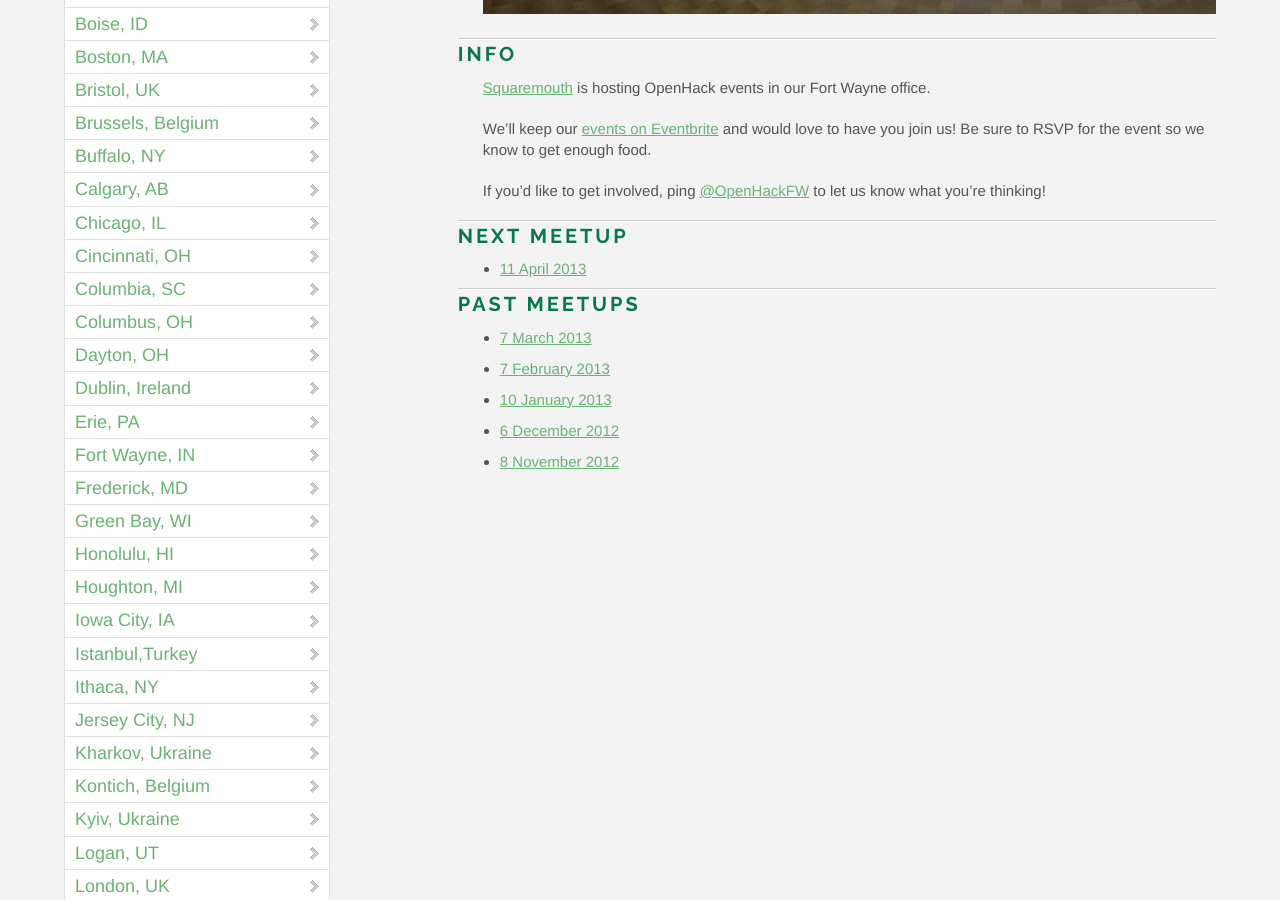
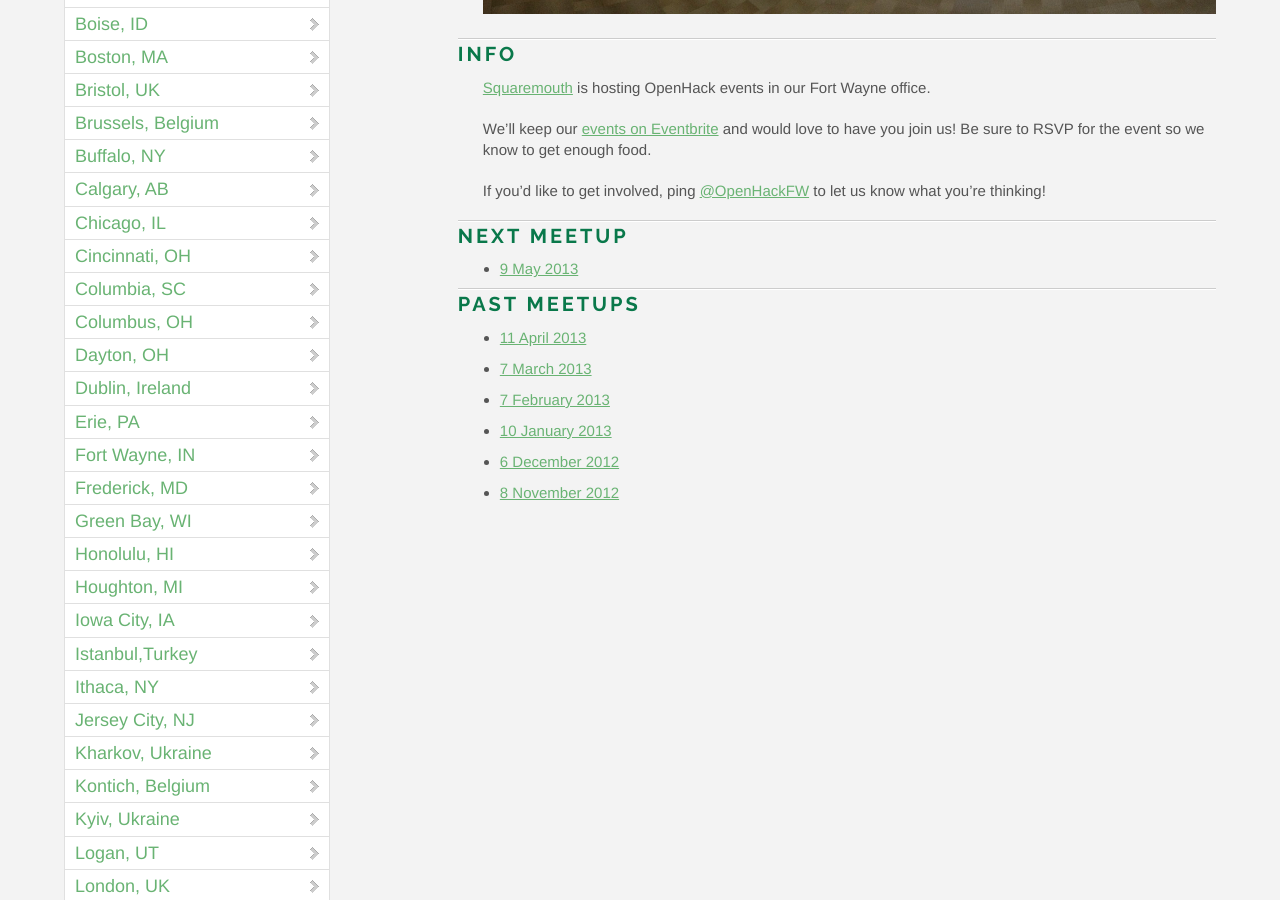
Before and after one commit to OpenHack/openhack.github.com, a Jekyll site: the page built from fortwayne/index.markdown, in a window 1280 px wide and 900 px high, scrolled down 507 px. Built offline with Jekyll 4.4.1, drawn with Linux system fonts in a browser that asks for light colours; nearby versions of some CDN libraries; Markdown is read by kramdown in place of the engine named in the settings; comment, search, counter and statistics services are not loaded.

Commit message:
Update Fort Wayne page for May event

```diff
--- a/fortwayne/index.markdown
+++ b/fortwayne/index.markdown
@@ -22,10 +22,11 @@ you're thinking!
 
 ### Next meetup
 
-* [11 April 2013](http://openhackfw.eventbrite.com/)
+* [9 May 2013](http://openhackfw.eventbrite.com/)
 
 ### Past meetups
 
+* [11 April 2013](http://openhackfw-2013-04.eventbrite.com/)
 * [7 March 2013](http://openhackfw-2013-03.eventbrite.com/)
 * [7 February 2013](http://openhackfw-2013-02.eventbrite.com/)
 * [10 January 2013](http://openhackfw-2013-01.eventbrite.com/)
```
